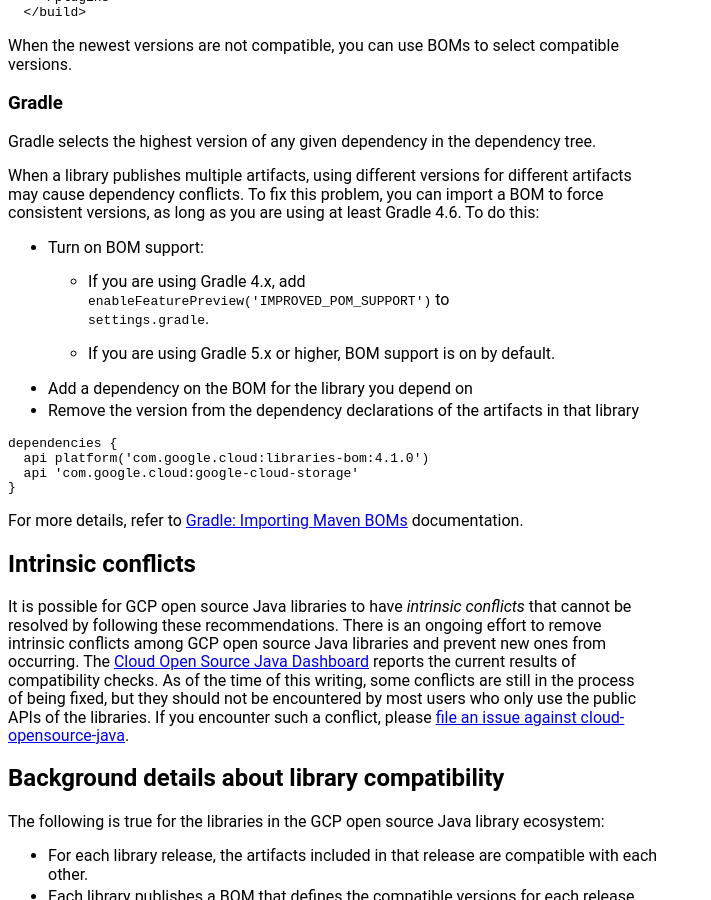
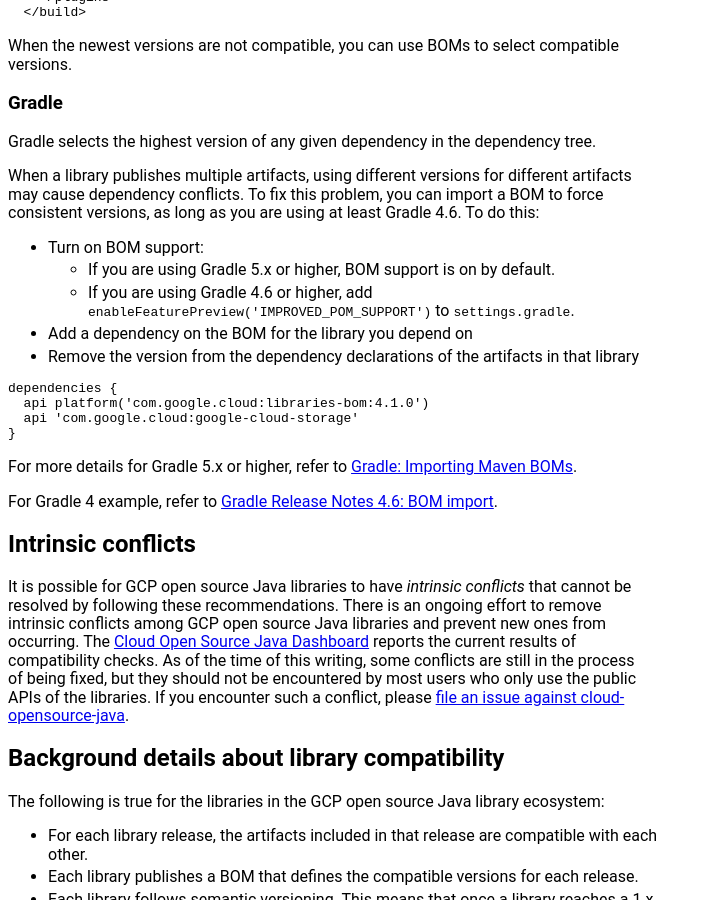
Before and after one commit to GoogleCloudPlatform/cloud-opensource-java, a Jekyll site: the page built from docs/DECLARING_DEPENDENCIES.md, in a window 1280 px wide and 900 px high, scrolled down 2796 px. Shown: the whole window, without its empty margins (0-711 px from the left). Built offline with Jekyll 4.4.1, drawn with Linux system fonts in a browser that asks for light colours; our own code applies the rules of GitHub Pages for plain Markdown files.

Commit message:
Added Gradle 4 example link

````diff
--- a/docs/DECLARING_DEPENDENCIES.md
+++ b/docs/DECLARING_DEPENDENCIES.md
@@ -166,10 +166,9 @@ problem, you can import a BOM to force consistent versions, as long as
 you are using at least Gradle 4.6. To do this:
 
 - Turn on BOM support:
-  - If you are using Gradle 4.x, add
+  - If you are using Gradle 5.x or higher, BOM support is on by default.
+  - If you are using Gradle 4.6 or higher, add
     `enableFeaturePreview('IMPROVED_POM_SUPPORT')` to `settings.gradle`.
-
-  - If you are using Gradle 5.x or higher, BOM support is on by default.
 - Add a dependency on the BOM for the library you depend on
 - Remove the version from the dependency declarations of the artifacts in that library
 
@@ -180,8 +179,11 @@ dependencies {
 }
 ```
 
-For more details, refer to [Gradle: Importing Maven BOMs](
-https://docs.gradle.org/current/userguide/platforms.html#sub:bom_import) documentation.
+For more details for Gradle 5.x or higher, refer to [Gradle: Importing Maven BOMs](
+https://docs.gradle.org/current/userguide/platforms.html#sub:bom_import).
+
+For Gradle 4 example, refer to [Gradle Release Notes 4.6: BOM import](
+https://docs.gradle.org/4.6/release-notes.html#bom-import).
 
 ## Intrinsic conflicts
 
````
